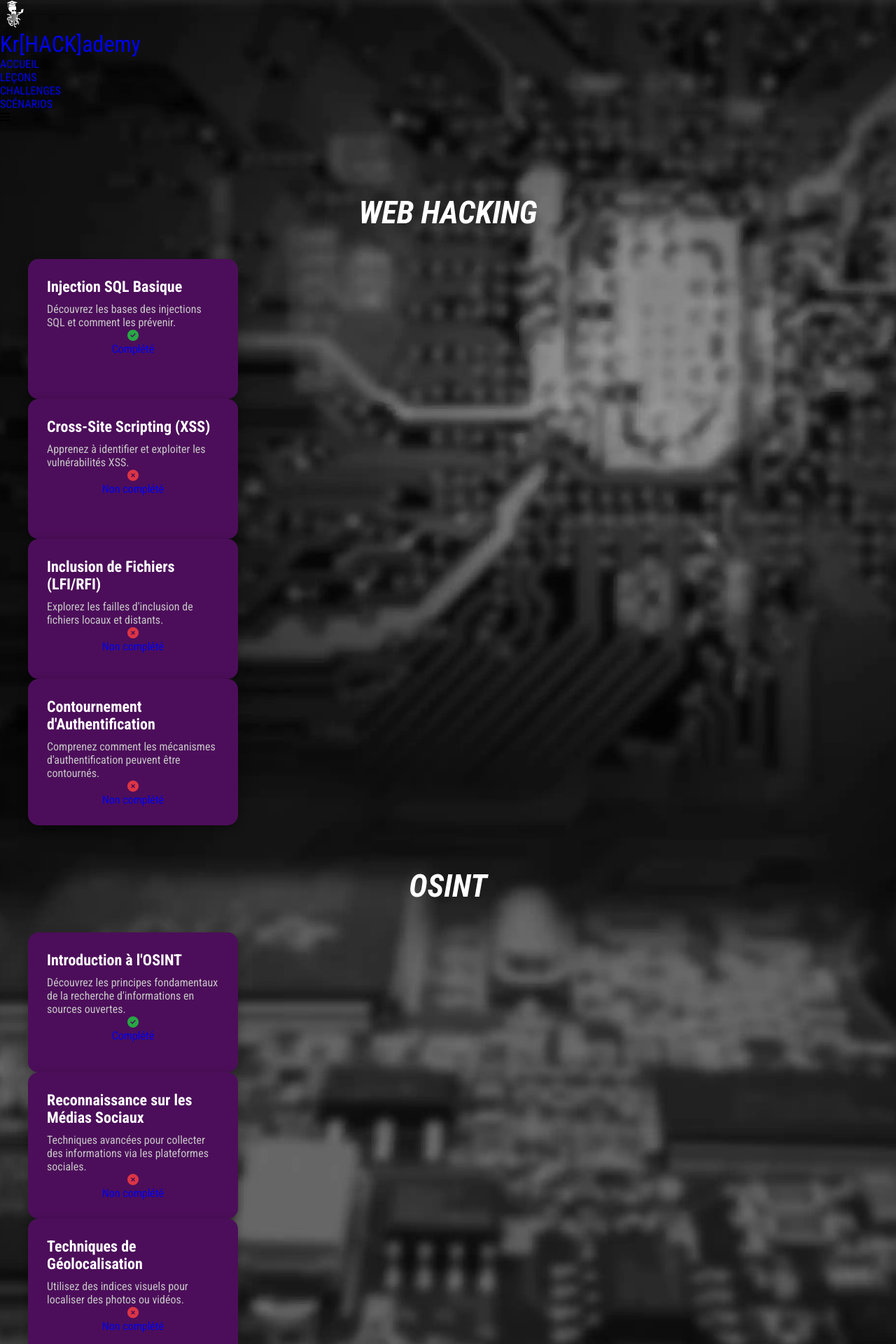
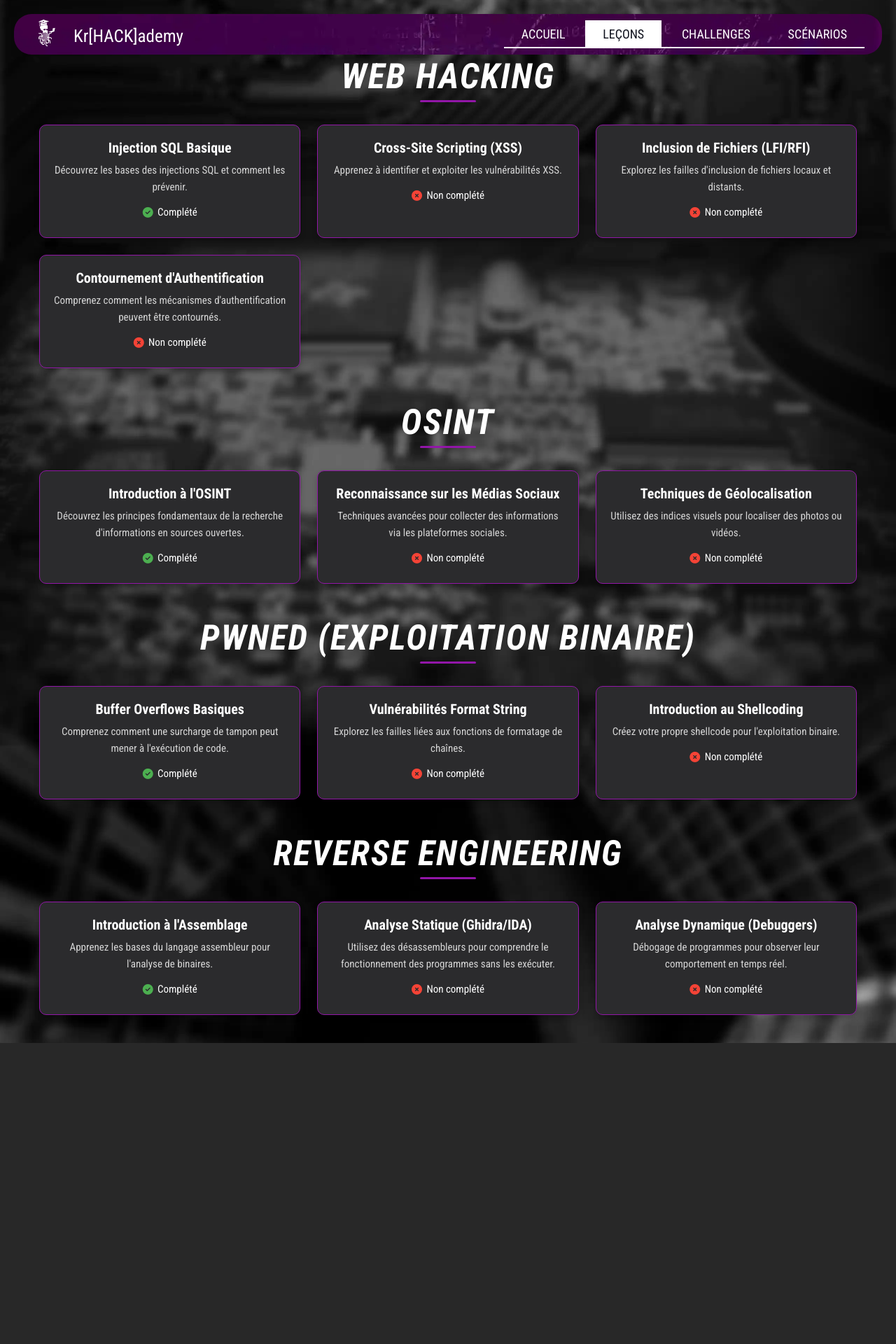
Before and after one commit to ogulatortue/Krhackademy, a PHP site: page /lessons.html in a window 1280 px wide. Shown: the top 1920 px of the page at 70% size. After the commit the page ends 1490 px from the top, so only its background shows below. Run offline with PHP 8.4, Linux system fonts and the light colour scheme.

Commit message:
début leçons

```diff
--- a/css/lessons.css
+++ b/css/lessons.css
@@ -1,119 +1,153 @@
-/* Variables spécifiques aux couleurs des cartes de leçons */
-:root {
-  --dark-purple: #4c0e5a; /* Couleur de fond pour les cartes */
-  --light-green: #28a745; /* Pour l'icône "Complété" */
-  --red: #dc3545; /* Pour l'icône "Non complété" */
-}
-
-/* Styles pour le contenu principal des leçons */
 .lessons-main-content {
-    padding-top: 100px; /* Ajustement pour éviter le chevauchement avec l'en-tête */
-    padding-bottom: 50px;
-    width: 100%;
-    max-width: 1200px; /* Largeur maximale pour le contenu */
-    margin: 0 auto; /* Centrer le contenu */
+    padding: 10vh 2vh 5vh;
+    max-width: 1200px;
+    margin: 0 auto;
+    color: var(--white);
 }
 
 .lesson-category-section {
-    margin-bottom: 60px; /* Espace entre les catégories */
-    text-align: center; /* Centrer le titre de la catégorie */
+    margin-bottom: 6vh;
 }
 
-.category-title {
-    margin-bottom: 40px;
-    font-size: 45px; /* Taille de police légèrement plus petite pour les titres de section */
+.lesson-category-section:last-child {
+    margin-bottom: 0;
+}
+
+.main-title.category-title {
+    font-size: 50px;
+    color: var(--white);
+    text-align: center;
+    margin-bottom: 4vh;
+    text-transform: uppercase;
+    letter-spacing: 2px;
+    position: relative;
+    padding-bottom: 1vh;
+    font-style: italic;
+}
+
+.main-title.category-title::after {
+    content: '';
+    position: absolute;
+    left: 50%;
+    bottom: 0;
+    transform: translateX(-50%);
+    width: 80px;
+    height: 3px;
+    background-color: var(--violet);
+    border-radius: 5px;
+}
+
+.box_container {
+    display: grid;
+    grid-template-columns: repeat(auto-fit, minmax(300px, 1fr));
+    gap: 3vh;
+    justify-content: center;
+    align-items: stretch;
+}
+
+.lesson-card {
+    background-color: var(--grey);
+    border: 1px solid var(--violet);
+    border-radius: 10px;
+    padding: 2.5vh;
+    text-decoration: none;
+    color: inherit;
+    display: flex;
+    flex-direction: column;
+    justify-content: space-between;
+    transition: transform 0.3s ease, box-shadow 0.3s ease, filter 0.3s;
+    box-shadow: 0 4px 8px rgba(0, 0, 0, 0.2);
+    overflow: hidden;
+}
+
+.lesson-card:hover {
+    transform: translateY(-5px);
+    box-shadow: 0 8px 20px rgba(0, 0, 0, 0.4);
+    filter: brightness(70%);
+}
+
+.box_info h4 {
+    font-size: 20px;
+    color: var(--white);
+    margin-bottom: 1vh;
+    text-align: center;
+    width: 100%;
+}
+
+.box_info p {
+    font-size: 15px;
+    line-height: 1.6;
+    color: #d6d6d6;
+    margin-bottom: 1.5vh;
     text-align: center;
 }
 
-.lesson-card {
-    background-color: var(--dark-purple); /* Fond de carte */
-    border-radius: 15px; /* Bords arrondis pour les cartes */
-    padding: 25px;
-    box-shadow: 0 5px 15px rgba(0, 0, 0, 0.3); /* Ombre subtile */
-    transition: transform 0.3s ease, box-shadow 0.3s ease, border-color 0.3s ease;
-    width: 300px; /* Largeur fixe pour la cohérence */
-    min-height: 200px; /* Hauteur minimale pour la cohérence */
+.check_box {
     display: flex;
-    flex-direction: column;
-    justify-content: space-between; /* Pousse la boîte de vérification vers le bas */
-    align-items: flex-start; /* Aligner le texte à gauche */
-    border: 2px solid transparent; /* Bordure par défaut */
+    align-items: center;
+    justify-content: center;
+    margin-top: auto;
+    width: 100%;
+    margin-top: 1.5vh;
+    margin-bottom: 0.5vh;
 }
 
-.lesson-card:hover {
-    transform: translateY(-10px); /* Effet de soulèvement au survol */
-    box-shadow: 0 10px 25px rgba(0, 0, 0, 0.5); /* Ombre plus prononcée au survol */
-    border-color: var(--violet); /* Bordure mise en évidence au survol */
-}
-
-.lesson-card .box_info {
-    width: 100%;
-    align-items: flex-start; /* Assurer que le texte est aligné à gauche dans la boîte d'information */
-}
-
-.lesson-card .box_info h4 {
+.checkbox-icon {
+    font-size: 15px;
+    margin-right: 0.8vh;
     color: var(--white);
-    font-size: 22px;
-    margin-bottom: 10px;
-    text-align: left; /* Aligner le titre à gauche */
-}
-
-.lesson-card .box_info p:not(.check_box p) {
-    color: #c7c7c7;
-    font-size: 16px;
-    text-align: left; /* Aligner la description à gauche */
-    flex-grow: 1; /* Permet à la description de prendre l'espace disponible */
-}
-
-.lesson-card .check_box {
-    margin-top: auto; /* Pousser vers le bas */
-    justify-content: flex-start; /* Aligner la coche à gauche */
 }
 
 .checkbox-icon.completed {
-    color: var(--light-green); /* Vert pour complété */
+    color: #4CAF50;
 }
 
 .checkbox-icon.not-completed {
-    color: var(--red); /* Rouge pour non complété */
+    color: #f44336;
 }
 
-/* Ajustements responsifs pour les cartes de leçons */
+.check_box p {
+    margin: 0;
+    padding: 0;
+    font-size: 15px;
+    color: var(--white);
+    display: inline-block;
+}
+
 @media (max-width: 800px) {
     .lessons-main-content {
-        padding-top: 80px;
-        padding-left: 10px;
-        padding-right: 10px;
+        padding: 8vh 1.5vh 4vh;
+    }
+
+    .main-title.category-title {
+        font-size: 35px;
+        margin-bottom: 3vh;
+        text-align: center;
+    }
+
+    .main-title.category-title::after {
+        left: 50%;
+        transform: translateX(-50%);
     }
 
     .box_container {
-        row-gap: 3vh;
-        column-gap: 5vh;
-        padding: 3vh;
+        grid-template-columns: 1fr;
+        gap: 2vh;
     }
 
     .lesson-card {
-        width: calc(100% - 20px); /* Rend les cartes plus larges sur les petits écrans */
-        max-width: 350px; /* Limite la largeur maximale pour la lisibilité */
+        padding: 2vh;
     }
 
-    .category-title {
-        font-size: 40px;
-    }
-}
-
-@media (max-width: 480px) {
-    .category-title {
-        font-size: 35px;
+    .box_info h4 {
+        font-size: 1.2em;
     }
 
-    .lesson-card {
-        padding: 20px;
+    .box_info p {
+        font-size: 0.9em;
     }
-    .box_info h4 {
-        font-size: 20px;
-    }
-    .box_info p:not(.check_box p) {
+
+    .check_box p, .checkbox-icon {
         font-size: 14px;
     }
 }
--- a/js/main.js
+++ b/js/main.js
@@ -2,7 +2,7 @@ document.addEventListener('DOMContentLoaded', function () {
     const menuIcon = document.querySelector('.fa-bars');
     const navBar = document.querySelector('.nav_bar');
     const header = document.querySelector('header');
-    const main = document.querySelector(".main");
+    const contentArea = document.querySelector(".lessons-main-content");
 
     const dynamicTextSpan = document.getElementById('dynamic-text');
     const words = ["en ligne", "gratuitement", "facilement"];
@@ -13,17 +13,28 @@ document.addEventListener('DOMContentLoaded', function () {
         menuIcon.classList.toggle('fa-times');
     });
 
-    main.addEventListener('click', function () {
+    if (contentArea) {
+        contentArea.addEventListener('click', function () {
             navBar.classList.remove('open');
             menuIcon.classList.remove('fa-times');
         });
+    } else {
+        document.body.addEventListener('click', function() {
+            if (navBar.classList.contains('open')) {
+                navBar.classList.remove('open');
+                menuIcon.classList.remove('fa-times');
+            }
+        });
+    }
 
     window.addEventListener('scroll', handleScroll);
     window.addEventListener('load', handleScroll);
 
     function handleScroll() {
+        if (navBar.classList.contains('open')) {
             navBar.classList.remove('open');
             menuIcon.classList.remove('fa-times');
+        }
 
         if (window.scrollY > 20) {
             header.classList.add('header-active');
@@ -32,6 +43,7 @@ document.addEventListener('DOMContentLoaded', function () {
         }
     }
 
+    if (dynamicTextSpan) {
         function changeText() {
             dynamicTextSpan.classList.remove('glitch');
 
@@ -49,6 +61,6 @@ document.addEventListener('DOMContentLoaded', function () {
         }
 
         changeText();
-
         setInterval(changeText, 4000);
+    }
 });
--- a/lessons.html
+++ b/lessons.html
@@ -13,11 +13,7 @@
 
     <link rel="stylesheet" href="./css/style.css"/>
     <link rel="stylesheet" href="./css/glitch.css"/>
-    <link rel="stylesheet" href="./css/header.css"/>
-    <link rel="stylesheet" href="./css/intro.css"/>
-    <link rel="stylesheet" href="./css/pres.css"/>
-    <link rel="stylesheet" href="./css/new.css"/>
-    <link rel="stylesheet" href="./css/footer.css"/>
+    <link rel="stylesheet" href="./css/header_footer.css"/>
     <link rel="stylesheet" href="./css/lessons.css"/>
 
     <link rel="icon" type="image/png" href="./images/logo_krhacken_r.ico" />
```
Also changed, not shown: 1 other file. Lines whose indentation alone changed are shown as unchanged.
